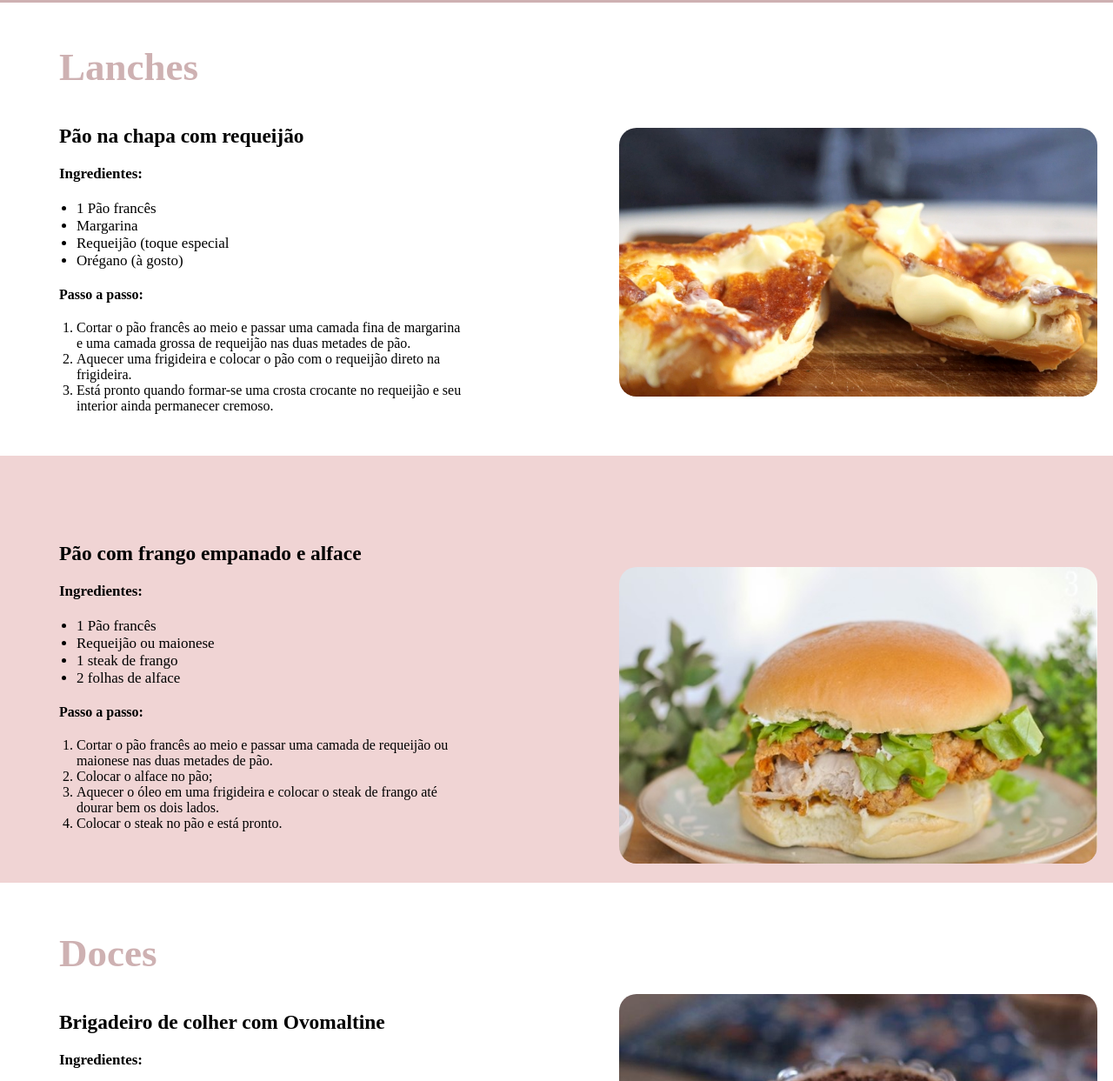
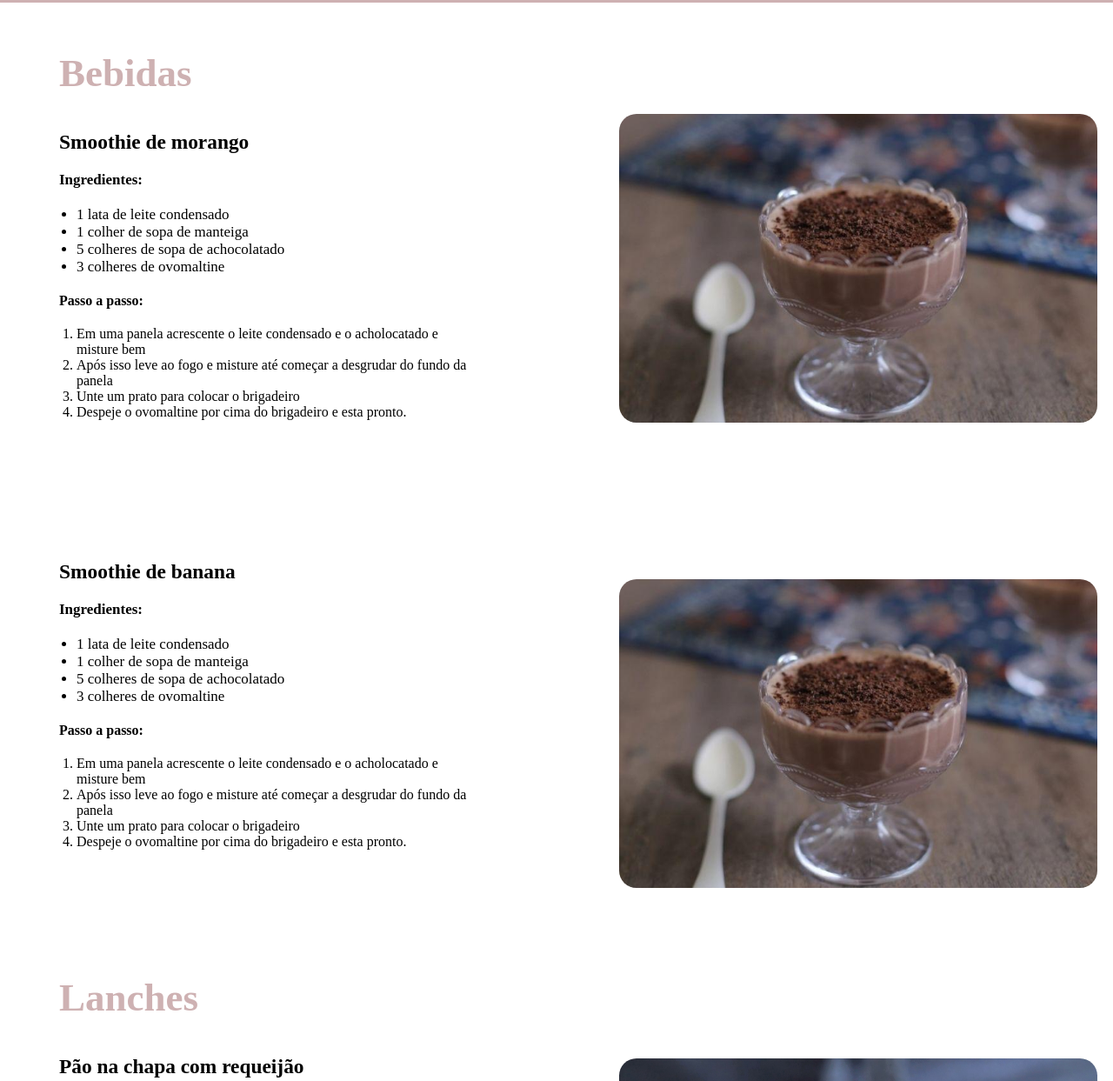
Before and after one commit to larissadantaz/Sweet_Recipe, a website: page site/public/dashboard/receitas.html in a window 1280 px wide. Shown: the part 797-2040 px from the top of the page at 87% size. Drawn offline with Linux system fonts and the light colour scheme; files whose address does not match are found by name; a web font is replaced by a local one.

Commit message:
Nova sessao de receitas - bebidas

```diff
--- a/site/public/dashboard/receitas.html
+++ b/site/public/dashboard/receitas.html
@@ -61,10 +61,83 @@
   </section>
   <!--FIM CARDS CATEGORIAS-->
 
+  <!--======================= INICIO CONTEUDO BEBIDAS ========================-->
+    <section id="bebidas">
+      <div class="container" style="margin-bottom: 30px;">
 
-  <!--INICIO CONTEUDO LANCHES-->
+        <div class="conteudo">
+
+          <div class="titulo-conteudo">
+            <h1 style="font-size: 45px;">Bebidas</h1>
+          </div>
+          <div class="titulo-receita">
+            <h3>Smoothie de morango</h3>
+          </div>
+          <div class="ingrediente-receita">
+            <p>Ingredientes:</p>
+            <ul class="lista-ingredientes">
+              <li>1 lata de leite condensado
+              <li>1 colher de sopa de manteiga</li>
+              <li>5 colheres de sopa de achocolatado</li>
+              <li>3 colheres de ovomaltine</li>
+            </ul>
+          </div>
+          <div class="passo-a-passo">
+            <p>Passo a passo:</p>
+            <ol class="lista-passos">
+              <li>Em uma panela acrescente o leite condensado e o acholocatado e misture bem</li>
+              <li>Após isso leve ao fogo e misture até começar a desgrudar do fundo da panela</li>
+              <li>Unte um prato para colocar o brigadeiro</li>
+              <li>Despeje o ovomaltine por cima do brigadeiro e esta pronto.</li>
+            </ol>
+          </div>
+        </div>
+
+        <div>
+          <img class="img-pao-requeijao" src="../imgs/ovomaltine-brigadeiro.jpg" alt="brigadeiro-ovomaltine">
+        </div>
+
+      </div>
+
+      <div class="container" style="margin-bottom: 30px;">
+
+        <div class="conteudo">
+
+          <div class="titulo-receita">
+            <h3>Smoothie de banana</h3>
+          </div>
+          <div class="ingrediente-receita">
+            <p>Ingredientes:</p>
+            <ul class="lista-ingredientes">
+              <li>1 lata de leite condensado
+              <li>1 colher de sopa de manteiga</li>
+              <li>5 colheres de sopa de achocolatado</li>
+              <li>3 colheres de ovomaltine</li>
+            </ul>
+          </div>
+          <div class="passo-a-passo">
+            <p>Passo a passo:</p>
+            <ol class="lista-passos">
+              <li>Em uma panela acrescente o leite condensado e o acholocatado e misture bem</li>
+              <li>Após isso leve ao fogo e misture até começar a desgrudar do fundo da panela</li>
+              <li>Unte um prato para colocar o brigadeiro</li>
+              <li>Despeje o ovomaltine por cima do brigadeiro e esta pronto.</li>
+            </ol>
+          </div>
+        </div>
+
+        <div>
+          <img class="img-pao-requeijao" src="../imgs/ovomaltine-brigadeiro.jpg" alt="brigadeiro-ovomaltine">
+        </div>
+
+      </div>
+    </section>
+    <!--======================== FIM CONTEUDO BEBIDAS ====================-->
+
+  <!--======================== INICIO CONTEUDO LANCHES ============================-->
   <section id="lanches">
 
+    <!-- ============= SESSÃO PÃO NA CHAPA ==============-->
     <div class="container" style="margin-bottom: 30px;">
 
       <div class="conteudo">
@@ -102,6 +175,8 @@
 
     </div>
 
+    <!-- ============= SESSÃO PÃO EMPANADO ==============-->
+
     <div class="container" style="background-color: #f0d4d4;">
 
       <div class="conteudo">
@@ -134,11 +209,13 @@
       </div>
 
     </div>
-    <!--FIM CONTEUDO LANCHES-->
+    <!--======================== FIM CONTEUDO LANCHES ============================-->
 
-    <!--INICIO CONTEUDO DOCES-->
 
+    <!--========================= INICIO CONTEUDO DOCES ==========================-->
     <section id="doces">
+
+      <!-- ============= SESSÃO BRIGADEIRO ==============-->
       <div class="container" style="margin-bottom: 30px;">
 
         <div class="conteudo">
@@ -177,7 +254,6 @@
       <!--/div container brigadeiro-->
 
       <!-- ============= SESSÃO BOLO ==============-->
-
       <div class="container" style="background-color: #f0d4d4;">
 
         <div class="conteudo">
@@ -218,12 +294,16 @@
                 <li>Coloque todos os ingredientes dentro de uma caneca de aproximadamente 300 ml ou mais.</li>
                 <li>Mexa até obter uma massa homogênea e leve ao micro-ondas por 3 minutos.</li>
                 <p><b>Calda:</b></p>
-                <li>Coloque todos os ingredientes em uma panela, leve ao fogo médio e misture até obter uma consistência grossa.</li>
+                <li>Coloque todos os ingredientes em uma panela, leve ao fogo médio e misture até obter uma consistência
+                  grossa.</li>
                 <li>Despeje a calda sobre o bolo assim que retirá-lo do microondas.</li>
               </ol>
-            </div> <!--/div container-passo-->
-          </div> <!--/div passo-a-passo-->
-        </div> <!--/div conteudo-->
+            </div>
+            <!--/div container-passo-->
+          </div>
+          <!--/div passo-a-passo-->
+        </div>
+        <!--/div conteudo-->
 
         <div>
           <img class="img-bolo" src="../imgs/bolo-caneca.jpg" alt="bolo-gelado">
@@ -232,20 +312,11 @@
       </div>
       <!--/div container bolo-->
     </section>
+    <!--======================== FIM CONTEUDO DOCES ====================-->
 
-    <!--FIM CONTEUDO DOCES-->
-
-  </section>
+  </section> <!--======================== FIM LANCHES E DOCES ====================-->
 
 
-
-
-
-
-
-  </main>
-
-  <!--FIM CONTEUDO DOCES-->
 
 
   <script src="js/mobile-navbar.js"></script>
```
